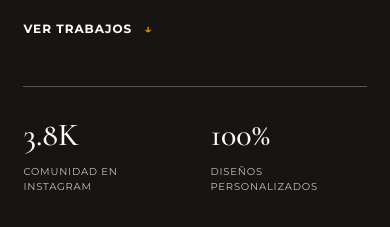
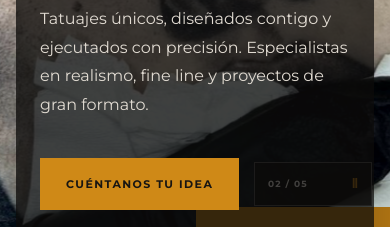
Before and after one commit to marcosAlvarezCalabria/tongaleganes, a Next.js app: page / in a window 390 px wide. Shown: the part 546-773 px from the top of the page. Built offline with nearby package versions, Linux system fonts and the light colour scheme.

Commit message:
fix: restore full-bleed hero artwork

```diff
--- a/app/HeroSlideshow.tsx
+++ b/app/HeroSlideshow.tsx
@@ -64,7 +64,7 @@ export function HeroSlideshow() {
             alt={index === active ? slide.alt : ""}
             fill
             priority={index === 0}
-            sizes="(max-width: 900px) 100vw, 56vw"
+            sizes="100vw"
           />
         </div>
       ))}
--- a/app/globals.css
+++ b/app/globals.css
@@ -41,8 +41,9 @@ nav a, .text-link { transition: color .2s ease; }
 nav a:hover, .text-link:hover { color: var(--gold); }
 .header-cta { justify-self: end; border-bottom: 2px solid var(--gold); padding: 9px 0; font-size: 12px; font-weight: 700; letter-spacing: .1em; text-transform: uppercase; }
 
-.hero { position: relative; min-height: 100svh; display: grid; grid-template-columns: minmax(480px, 44%) minmax(0, 56%); overflow: clip; background: var(--ink); }
-.hero-copy { z-index: 3; min-height: 100svh; padding: 150px clamp(42px, 5vw, 88px) 74px; display: flex; flex-direction: column; justify-content: center; position: relative; color: var(--white); pointer-events: none; }
+.hero { position: relative; min-height: 100svh; display: grid; grid-template-columns: 1fr; overflow: clip; background: var(--ink); }
+.hero-copy, .hero-visual { grid-area: 1 / 1; }
+.hero-copy { z-index: 3; align-self: center; width: min(650px, calc(100% - 10vw)); margin: 118px 0 64px 5vw; padding: 44px 48px 42px; display: flex; flex-direction: column; justify-content: center; position: relative; color: var(--white); background: rgba(12,11,10,.76); box-shadow: 24px 32px 84px rgba(0,0,0,.3); pointer-events: none; }
 .hero-copy a { pointer-events: auto; }
 .eyebrow { margin: 0 0 24px; color: var(--gold-dark); font-size: 11px; font-weight: 700; letter-spacing: .22em; text-transform: uppercase; }
 h1, h2, blockquote { font-family: var(--font-display), serif; font-weight: 500; }
@@ -195,9 +196,9 @@ footer span { justify-self: end; color: var(--muted); font-size: 10px; letter-sp
 @media (max-width: 900px) {
   .site-header { grid-template-columns: 1fr 1fr; }
   nav { display: none; }
-  .hero { min-height: 0; grid-template-columns: 1fr; grid-template-rows: auto minmax(460px, 62svh); }
-  .hero-copy { min-height: 0; padding: 140px 8vw 76px; position: relative; }
-  .hero-visual { min-height: 460px; height: 62svh; }
+  .hero { min-height: 100svh; grid-template-columns: 1fr; }
+  .hero-copy { width: min(650px, calc(100% - 10vw)); margin: 124px 0 54px 5vw; padding: 40px 5vw 38px; }
+  .hero-visual { min-height: 100svh; height: auto; }
   .studio-tour { min-height: 165vh; }
   .studio-tour-stage { padding: 90px 8vw; grid-template-columns: 1fr; grid-template-rows: auto 1fr; gap: 46px; }
   .studio-tour-copy > p:not(.studio-tour-kicker), .studio-tour-scroll { display: none; }
@@ -220,13 +221,13 @@ footer span { justify-self: end; color: var(--muted); font-size: 10px; letter-sp
   .site-header { height: 80px; padding: 0 5vw; }
   .brand { width: 64px; height: 64px; }
   .header-cta { font-size: 10px; }
-  .hero { min-height: 0; grid-template-rows: auto minmax(430px, 64svh); }
-  .hero-copy { padding: 112px 6vw 52px; }
+  .hero { min-height: 100svh; }
+  .hero-copy { align-self: end; width: calc(100% - 32px); margin: 104px 16px 18px; padding: 30px 24px 28px; background: rgba(12,11,10,.78); }
   h1 { font-size: 62px; }
   .hero-intro { margin-top: 32px; }
   .hero-actions { align-items: flex-start; flex-direction: column; gap: 24px; }
-  .hero-proof { gap: 28px; margin-top: 48px; }
-  .hero-visual { height: 64svh; min-height: 430px; }
+  .hero-proof { display: none; }
+  .hero-visual { height: auto; min-height: 100svh; }
   .image-badge { min-width: 180px; padding: 18px 22px; }
   .slideshow-toggle { right: 18px; bottom: 92px; }
   .manifesto, .work-section { padding: 85px 6vw; }
```
